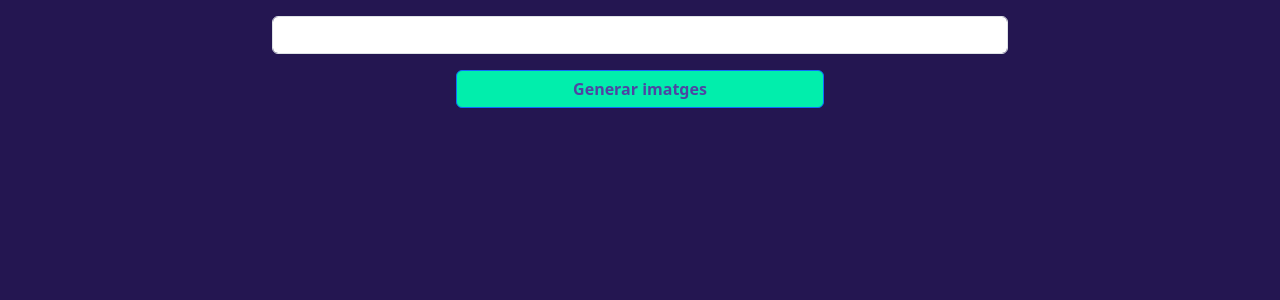
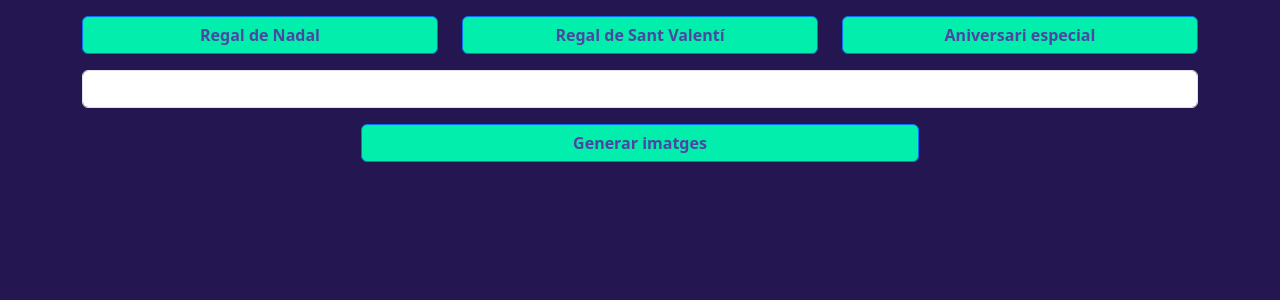
Before and after one commit to Jordinavgom/DAW2324_S3_E2, a PHP site: page /views/generateImages.php in a window 1280 px wide. Shown: the part 56-356 px from the top of the page. Run offline with PHP 8.4, Linux system fonts and the light colour scheme; some libraries are stand-ins or nearby versions.

Commit message:
afegir botons en idees de fake prompt

```diff
--- a/app_php/views/generateImages.php
+++ b/app_php/views/generateImages.php
@@ -21,15 +21,27 @@
 
 <body>
     <div class="container text-center">
+        <div class="row">
+            <div class="col-md-4">
+                <button id="promptIdea1" type="button" class="btn btn-primary mt-3 w-100" onclick=promptIdea1();>Regal de Nadal</button>
+            </div>
+            <div class="col-md-4">
+                <button id="promptIdea2" type="button" class="btn btn-primary mt-3 w-100" onclick=promptIdea2();>Regal de Sant Valentí</button>
+            </div>
+            <div class="col-md-4">
+                <button id="promptIdea3" type="button" class="btn btn-primary mt-3 w-100" onclick=promptIdea3();>Aniversari especial</button>
+            </div>
+        </div>
+
         <div class="row justify-content-center">
-            <div class="col-md-8 md-3">
-                <div class="mt-3">
-                    <input type="text" class="form-control" id="textPrompt" name="prompt">
-                    <button id="promptButton" type="button" class="btn btn-primary mt-3 w-50" name="promptButton">Generar imatges</button>
-                </div>
+
+            <div class="mt-3">
+                <input type="text" class="form-control" id="textPrompt" name="prompt">
+                <button id="promptButton" type="button" class="btn btn-primary mt-3 w-50" name="promptButton">Generar imatges</button>
             </div>
+        </div>
 
-        </div>
+    </div>
     </div>
     </div>
     <div id="contentAfterLoading" class="container w-50 modal-content rounded p-3 p-md-5 text-center bg-success">
```
Also changed, not shown: app_php/public/assets/js/generatedImages.js.
